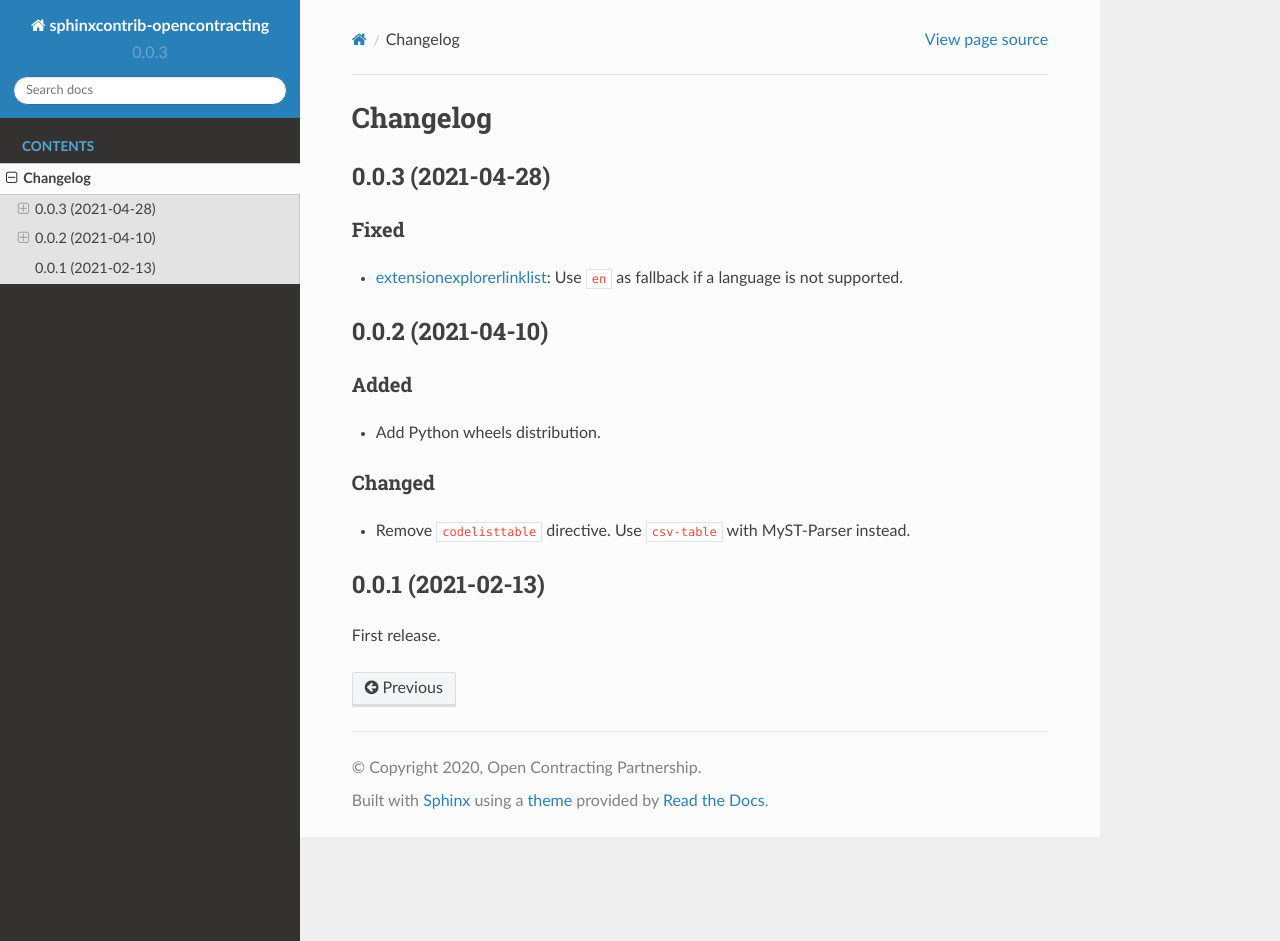
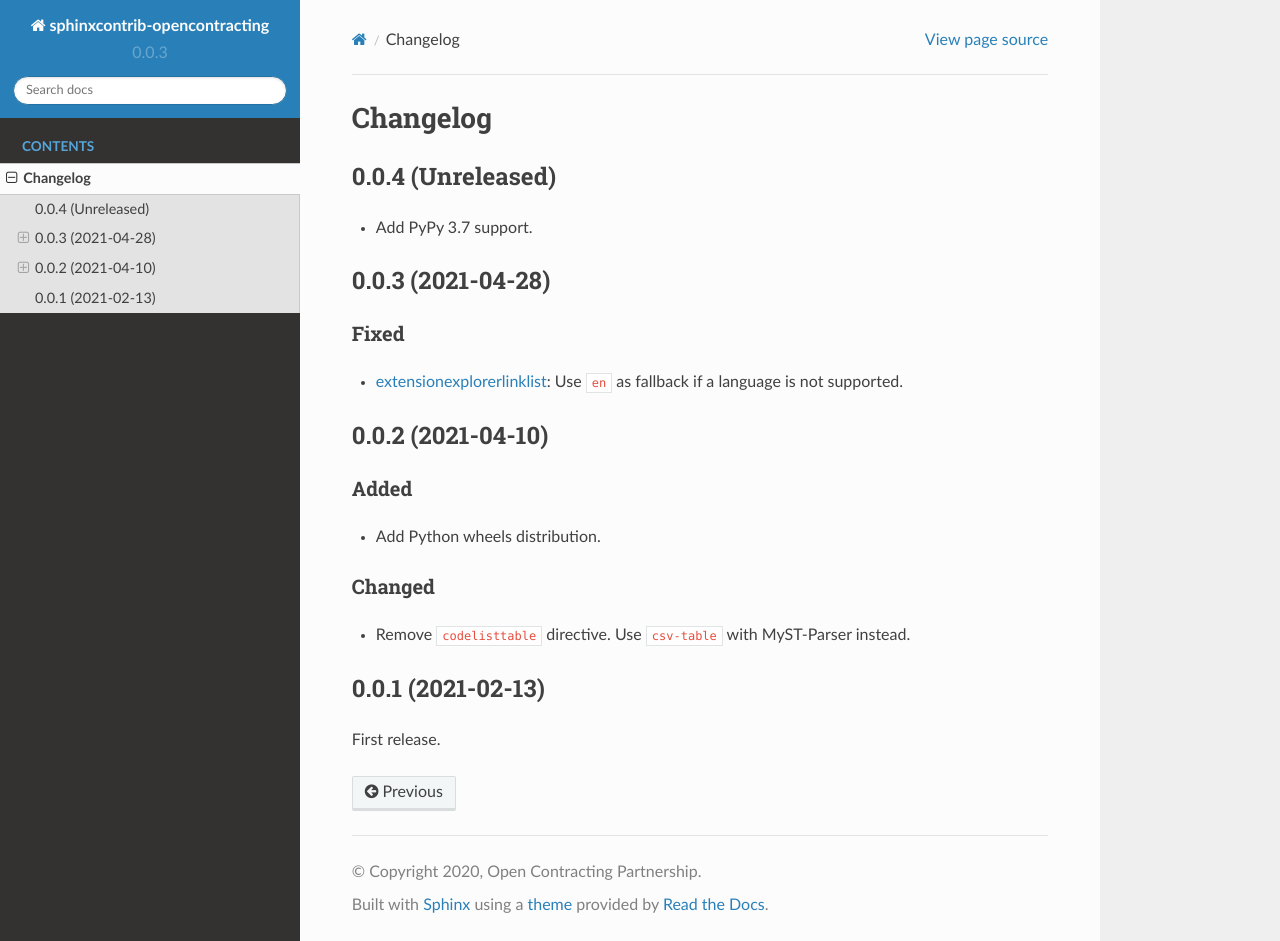
Before and after one commit to open-contracting/sphinxcontrib-opencontracting, a Sphinx documentation site: the page built from docs/changelog.rst, in a window 1280 px wide and 941 px high. Built offline with Sphinx 7.4.7 and the Read the Docs theme 2.0.0, drawn with Linux system fonts in a browser that asks for light colours.

Commit message:
docs: Update changelog

```diff
--- a/docs/changelog.rst
+++ b/docs/changelog.rst
@@ -1,5 +1,10 @@
 Changelog
 =========
+
+0.0.4 (Unreleased)
+------------------
+
+-  Add PyPy 3.7 support.
 
 0.0.3 (2021-04-28)
 ------------------
```
